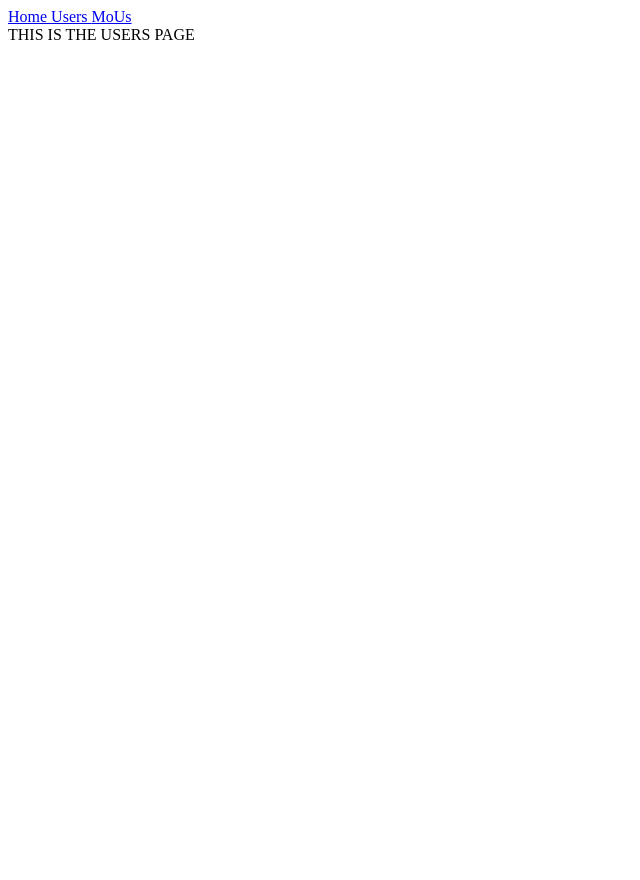
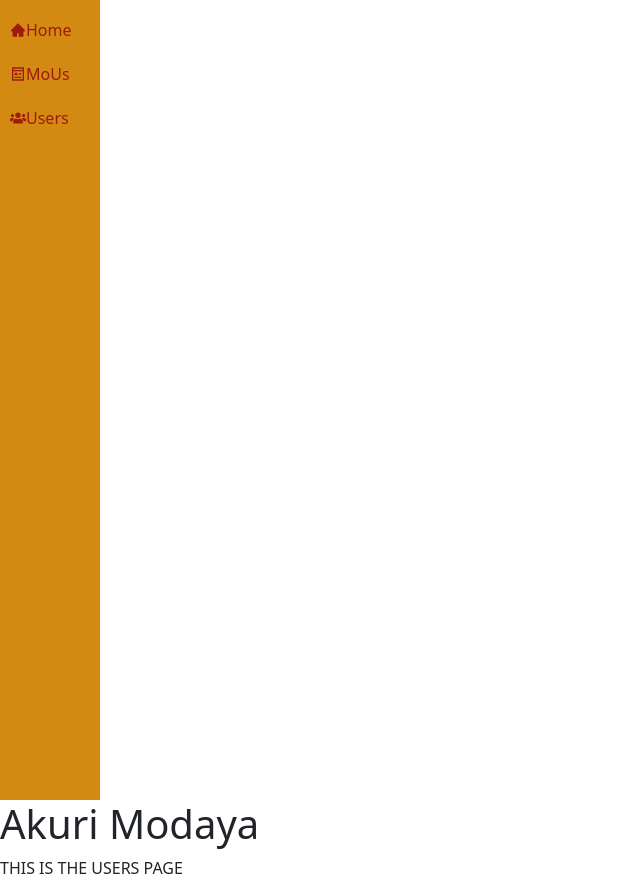
Before and after one commit to DenukaJayaweera/MoU-Dashboard-Test, a React (Create React App) app in the folder client/dashboard/: page /users in a window 1280 px wide. Shown: the whole page, without its empty margins (0-640 px from the left). Before the commit the page ends 800 px from the top, so only its background shows below. Built offline with nearby package versions, Linux system fonts and the light colour scheme.

Commit message:
Sidebar is added

```diff
--- a/client/dashboard/package.json
+++ b/client/dashboard/package.json
@@ -6,8 +6,11 @@
     "@testing-library/jest-dom": "^5.16.1",
     "@testing-library/react": "^12.1.2",
     "@testing-library/user-event": "^13.5.0",
+    "bootstrap": "^5.1.3",
     "react": "^17.0.2",
+    "react-date-range": "^1.4.0",
     "react-dom": "^17.0.2",
+    "react-icons": "^4.3.1",
     "react-router-dom": "^6.2.1",
     "react-scripts": "5.0.0",
     "web-vitals": "^2.1.3"
--- a/client/dashboard/src/App.js
+++ b/client/dashboard/src/App.js
@@ -1,18 +1,18 @@
 import './App.css';
 import { BrowserRouter as Router, Routes, Route, Link } from 'react-router-dom';
+
 import Home from './Pages/Home';
 import Users from './Pages/Users';
 import MoUs from './Pages/MoUs';
 import ErrorPage from './Pages/ErrorPage';
 
+import Sidebar from './Component/Sidebar';
+
 function App() {
   return (
     <Router>
-      <nav>
-        <Link to="/"> Home </Link>
-        <Link to="/users"> Users </Link>
-        <Link to="/mous"> MoUs </Link>
-      </nav>
+      <Sidebar />
+
       <Routes>
         <Route path="/" element={<Home />} />
         <Route path="/users" element={<Users />} />
--- /dev/null
+++ b/client/dashboard/src/Component/Sidebar.js
@@ -0,0 +1,38 @@
+import React from 'react';
+
+import 'bootstrap/dist/css/bootstrap.css';
+import '../Styles/sidebar.css';
+import { Link } from 'react-router-dom';
+
+import { AiFillHome } from 'react-icons/ai';
+import { RiPagesLine } from 'react-icons/ri';
+import { FaUsers } from 'react-icons/fa';
+
+function Sidebar() {
+  return (
+    <div class="sidebar">
+      <ul>
+        <li>
+          <Link to="/">
+            <AiFillHome />
+            Home
+          </Link>
+        </li>
+        <li>
+          <Link to="/mous">
+            <RiPagesLine />
+            MoUs
+          </Link>
+        </li>
+        <li>
+          <Link to="/users">
+            <FaUsers />
+            Users
+          </Link>
+        </li>
+      </ul>
+    </div>
+  );
+}
+
+export default Sidebar;
--- a/client/dashboard/src/Pages/Users.js
+++ b/client/dashboard/src/Pages/Users.js
@@ -1,7 +1,12 @@
 import React from 'react';
 
 function Users() {
-  return <div> THIS IS THE USERS PAGE</div>;
+  return (
+    <div>
+      <h1>Akuri Modaya </h1>
+      <div>THIS IS THE USERS PAGE</div>
+    </div>
+  );
 }
 
 export default Users;
--- /dev/null
+++ b/client/dashboard/src/Styles/sidebar.css
@@ -0,0 +1,45 @@
+.sidebar {
+  height: 100vh;
+  width: 100px;
+  box-sizing: border-box;
+  /* box-shadow: 0 0 2rem 0 rgb(0 0 0 / 5%); */
+  overflow: hidden;
+  transition: width 0.5s ease;
+  background-color: #d38a12;
+}
+
+.sidebar ul {
+  display: flex;
+  flex-direction: column;
+  padding: 8px 0;
+}
+
+.sidebar ul li {
+  display: flex;
+  align-items: center;
+}
+
+.sidebar ul li a {
+  color: #9e1b0e;
+  text-decoration: none;
+  display: flex;
+  align-items: center;
+  width: 100%;
+  padding: 10px;
+  white-space: nowrap;
+}
+
+.sidebar ul li a.active,
+.sidebar ul li a:hover {
+  background: white;
+}
+
+.sidebar ul li i {
+  font-size: 18px;
+  color: #111;
+  font-weight: normal;
+}
+
+.active-sidebar-item {
+  background: white;
+}
```
Also changed, not shown: 1 other file (tests, documents, lock files or other folders).
